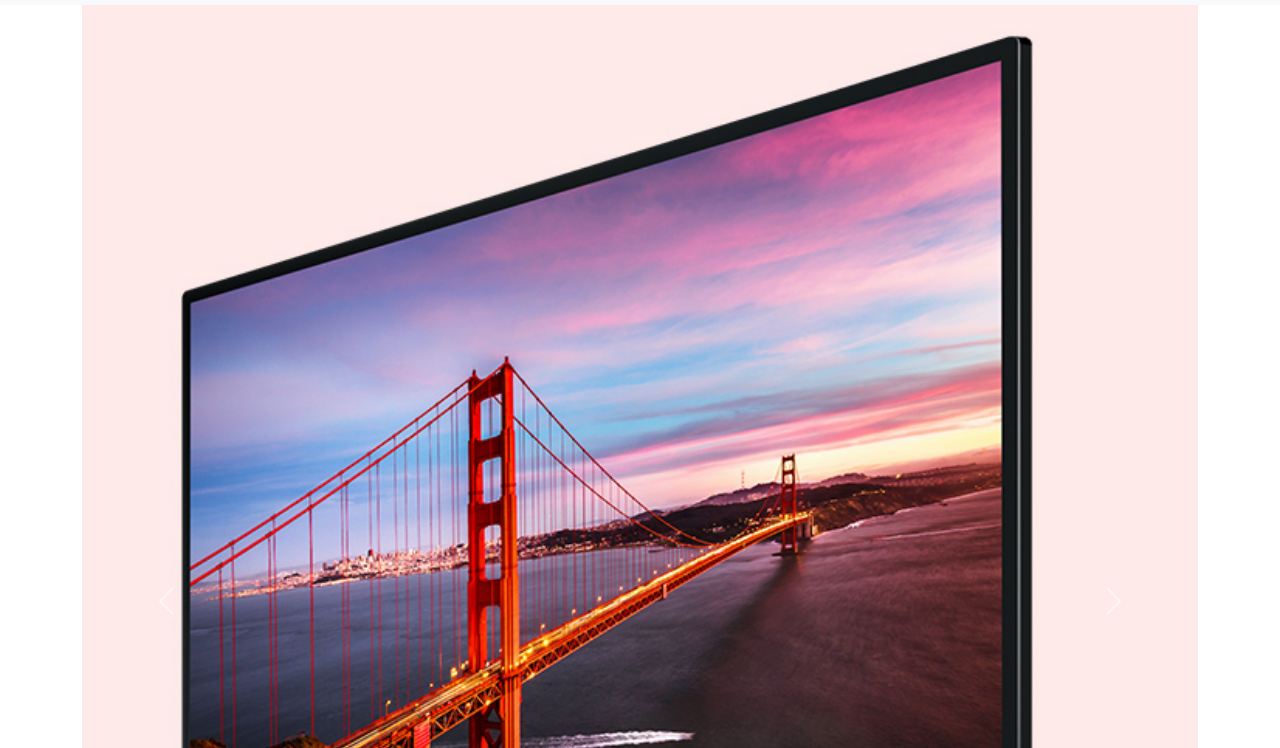
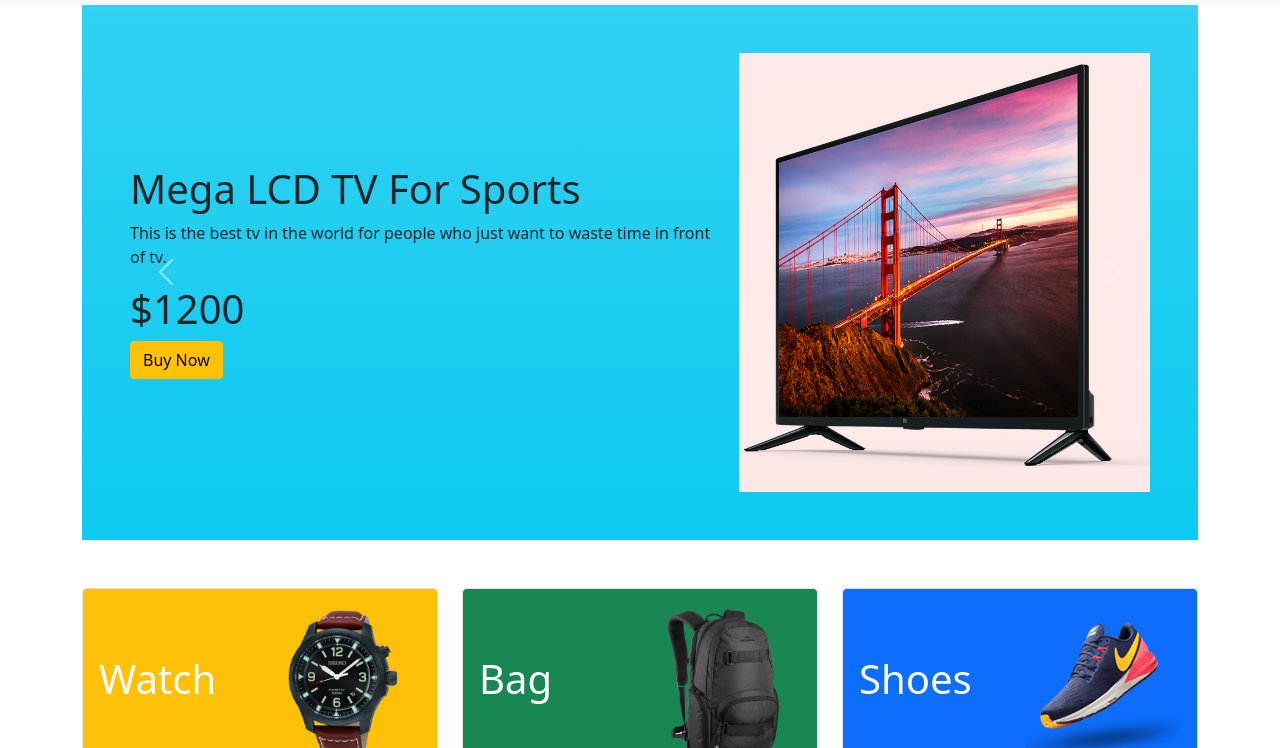
Before and after one commit to MasumTalha/panda-commerce-bootstrap, a plain HTML site: page index.html in a window 1280 px wide. Both pictures are taken after a click on the link 164 px from the left and 28 px from the top of the page. Shown: the part 52-800 px from the top of the page. Drawn offline with nearby package versions, Linux system fonts and the light colour scheme.

Commit message:
catagories added

```diff
--- a/index.html
+++ b/index.html
@@ -44,12 +44,13 @@
       <div id="carouselExampleControls" class="carousel slide" data-bs-ride="carousel">
         <div class="carousel-inner">
           <div class="carousel-item active">
-            <div class="row">
+            <div class="row bg-info bg-gradient d-flex align-items-center p-5">
               <div class="col-lg-7">
                 <h1>Cool Dude Headphone</h1>
                 <p>This is the
                   best headphone in the world for people who just want to waste time in front of funky world.</p>
-                  <h1>$420</h1>
+                <h1>$420</h1>
+                <button class="btn btn-warning">Buy Now</button>
               </div>
               <div class="col-lg-5">
                 <img src="images/banner-images/headphone.png" class="d-block w-100" alt="...">
@@ -58,10 +59,33 @@
 
           </div>
           <div class="carousel-item">
-            <img src="images/banner-images/tv.png" class="d-block w-100" alt="...">
+            <div class="row bg-info bg-gradient d-flex align-items-center p-5">
+              <div class="col-lg-7">
+                <h1>Mega LCD TV For Sports</h1>
+                <p>This is the best tv in the world for people who just want to waste time in front of tv.</p>
+                <h1>$1200</h1>
+                <button class="btn btn-warning">Buy Now</button>
+              </div>
+              <div class="col-lg-5">
+                <img src="images/banner-images/tv.png" class="d-block w-100" alt="...">
+              </div>
+            </div>
+
           </div>
           <div class="carousel-item">
-            <img src="images/banner-images/xbox.png" class="d-block w-100" alt="...">
+            <div class="row bg-info bg-gradient d-flex align-items-center p-5">
+              <div class="col-lg-7">
+                <h1>X-Box for your living room</h1>
+                <p>This is the best x-box in the world for people who just want to waste time in front of fake sports.
+                </p>
+                <h1>$600</h1>
+                <button class="btn btn-warning">Buy Now</button>
+              </div>
+              <div class="col-lg-5">
+                <img src="images/banner-images/xbox.png" class="d-block w-100" alt="...">
+              </div>
+            </div>
+
           </div>
         </div>
         <button class="carousel-control-prev" type="button" data-bs-target="#carouselExampleControls"
@@ -75,16 +99,34 @@
           <span class="visually-hidden">Next</span>
         </button>
       </div>
-
     </section>
-
-
-
-
   </header>
 
+  <main>
+    <!-- catagories -->
+    <section class="container my-5">
+      <div class="row g-4">
+        <div class="col lg-4">
+          <div class="p-3 border bg-warning d-flex align-items-center justify-content-between rounded-3">
+            <h1 class="text-white">Watch</h1>
+            <img src="images/categories/watch.png" alt="">
+          </div>
+        </div>
+        <div class="col lg-4">
+          <div class="p-3 border bg-success d-flex align-items-center justify-content-between rounded-3">
+            <h1 class="text-white">Bag</h1>
+            <img src="images/categories/bag.png" alt="">
+          </div>
+        </div>
+        <div class="col lg-4">
+          <div class="p-3 border bg-primary d-flex align-items-center justify-content-between rounded-3">
+            <h1 class="text-white">Shoes</h1>
+            <img src="images/categories/shoes.png" alt="">
+          </div>
+        </div>
 
-  <main>
+      </div>
+    </section>
 
   </main>
   <footer>
```
